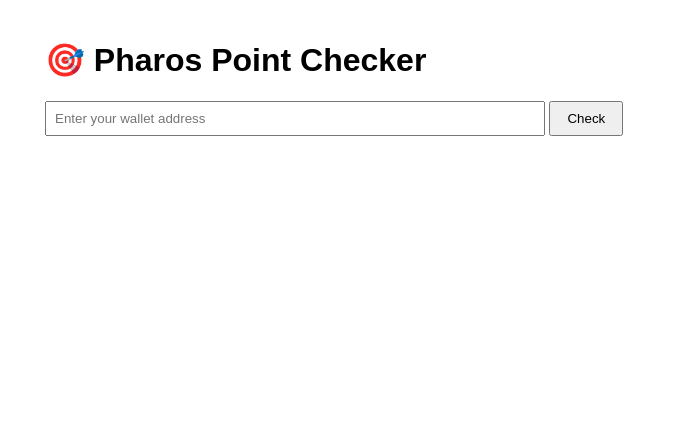
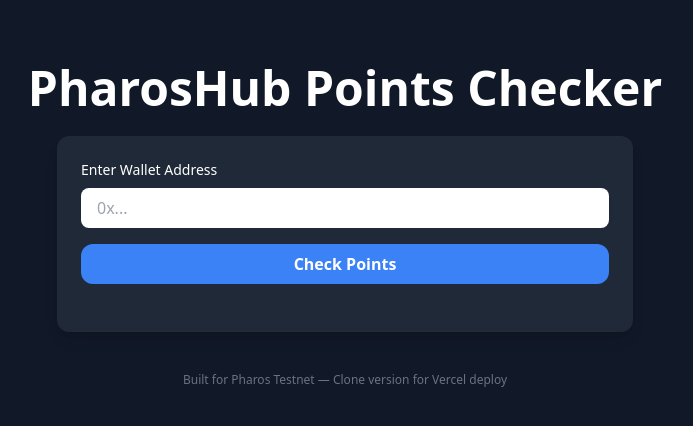
Before and after one commit to ezcryptoin/pharos-testnet-checker-point, a plain HTML site: page index.html in a window 1280 px wide. Shown: the whole page, without its empty margins (295-988 px from the left). Drawn offline with nearby package versions, Linux system fonts and the light colour scheme.

Commit message:
index.html

```diff
--- a/index.html
+++ b/index.html
@@ -1,16 +1,61 @@
 <!DOCTYPE html>
 <html lang="en">
 <head>
-  <meta charset="UTF-8">
-  <title>Pharos Point Checker</title>
-  <link rel="stylesheet" href="style.css" />
+  <meta charset="UTF-8" />
+  <meta name="viewport" content="width=device-width, initial-scale=1.0" />
+  <title>PharosHub Clone</title>
+  <link href="https://cdn.jsdelivr.net/npm/tailwindcss@2.2.19/dist/tailwind.min.css" rel="stylesheet">
 </head>
-<body>
-  <h1>🎯 Pharos Point Checker</h1>
-  <input id="wallet" placeholder="Enter your wallet address" />
-  <button onclick="checkPoints()">Check</button>
-  <div id="result"></div>
+<body class="bg-gray-900 text-white font-sans">
+  <div class="min-h-screen flex flex-col items-center justify-start p-6">
+    <h1 class="text-3xl md:text-5xl font-bold mt-10 mb-6 text-center">PharosHub Points Checker</h1>
 
-  <script src="script.js"></script>
+    <div class="w-full max-w-xl bg-gray-800 rounded-xl p-6 shadow-lg">
+      <label for="wallet" class="block text-sm font-medium mb-2">Enter Wallet Address</label>
+      <input type="text" id="wallet" placeholder="0x..." class="w-full px-4 py-2 rounded-lg text-black" />
+      <button onclick="checkPoints()" class="mt-4 w-full bg-blue-500 hover:bg-blue-600 py-2 px-4 rounded-xl font-semibold">Check Points</button>
+      <div id="result" class="mt-6 text-white text-sm"></div>
+    </div>
+
+    <footer class="mt-10 text-gray-500 text-xs text-center">
+      Built for Pharos Testnet — Clone version for Vercel deploy
+    </footer>
+  </div>
+
+  <script>
+    const BASE_URL = "https://api.pharosnetwork.xyz/user/activity";
+
+    async function checkPoints() {
+      const address = document.getElementById("wallet").value.trim();
+      const resultDiv = document.getElementById("result");
+      resultDiv.innerHTML = "Checking...";
+
+      if (!/^0x[a-fA-F0-9]{40}$/.test(address)) {
+        resultDiv.innerHTML = "Invalid address format.";
+        return;
+      }
+
+      try {
+        const res = await fetch(`${BASE_URL}?address=${address}`);
+        if (!res.ok) throw new Error("API Error");
+
+        const data = await res.json();
+        resultDiv.innerHTML = `
+          <div class='mt-4'>
+            <p><strong>Address:</strong> ${data.address || address}</p>
+            <p><strong>Total Points:</strong> ${data.totalPoints}</p>
+            <p><strong>Level:</strong> ${data.level}</p>
+            <p><strong>Transfers:</strong> ${data.transfers}</p>
+            <p><strong>Swaps:</strong> Zenith: ${data.swaps?.Zenith || 0}, Faroswap: ${data.swaps?.Faroswap || 0}</p>
+            <p><strong>Liquidity:</strong> Zenith: ${data.liquidity?.Zenith || 0}, Faroswap: ${data.liquidity?.Faroswap || 0}</p>
+            <p><strong>Domains:</strong> ${data.domains || 0}</p>
+            <p><strong>NFTs:</strong> ${data.nft || 0}</p>
+          </div>
+        `;
+      } catch (err) {
+        resultDiv.innerHTML = "Failed to fetch point data.";
+      }
+    }
+  </script>
 </body>
 </html>
```
